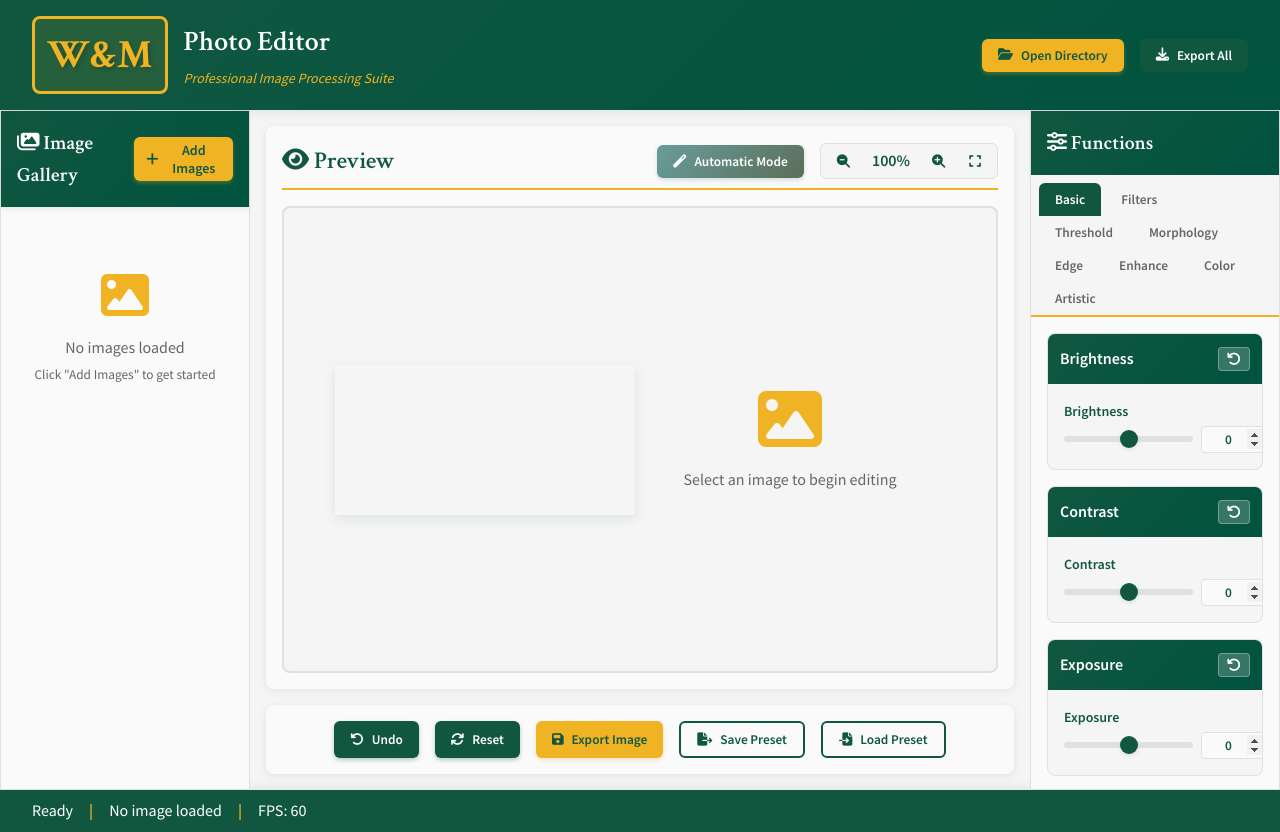
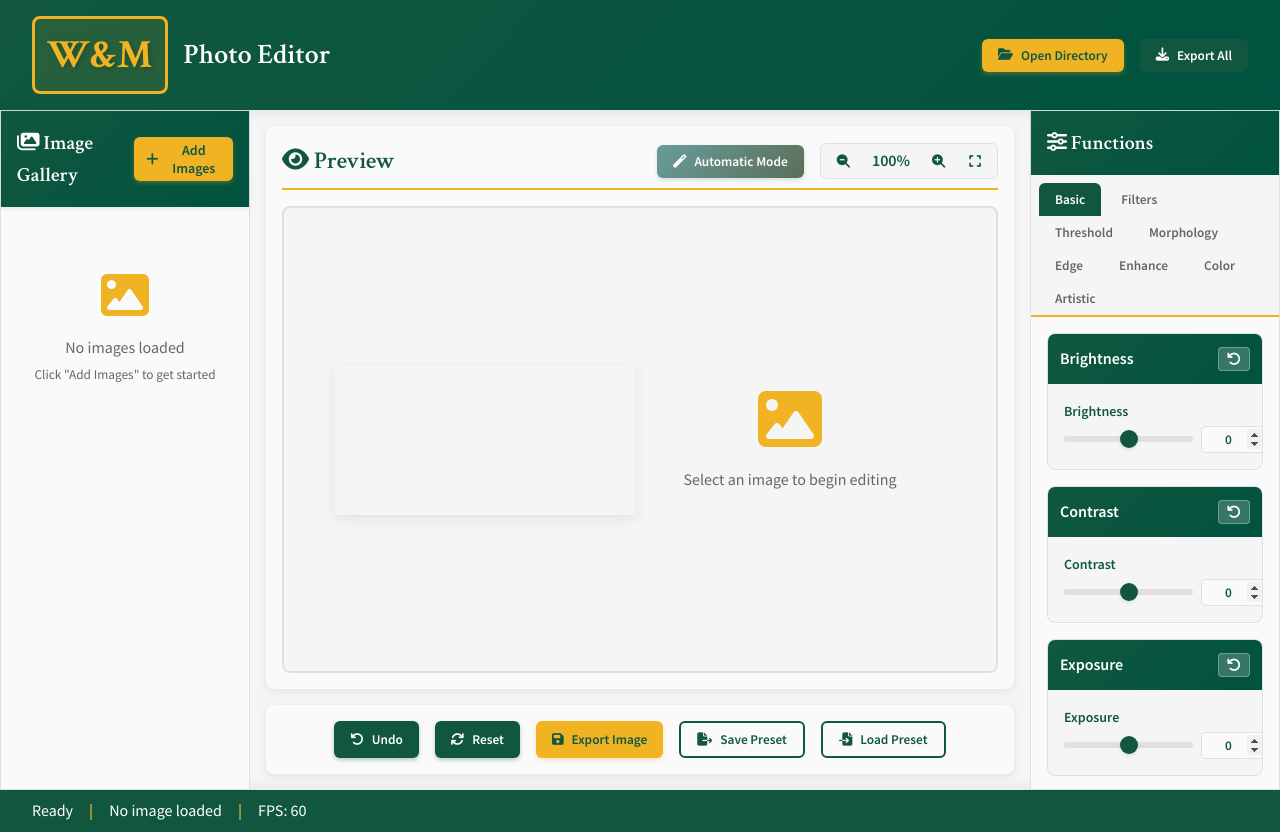
Before and after one commit to Emmanuelcsam/photolab, a plain HTML site: page index.html in a window 1280 px wide. Drawn offline with Linux system fonts and the light colour scheme.

Commit message:
Update index.html

```diff
--- a/index.html
+++ b/index.html
@@ -3,7 +3,7 @@
 <head>
     <meta charset="UTF-8">
     <meta name="viewport" content="width=device-width, initial-scale=1.0">
-    <title>William & Mary Photo Editor - Professional Image Processing</title>
+    <title>William & Mary Photo Editor</title>
     <link rel="stylesheet" href="styles.css">
     <link href="https://fonts.googleapis.com/css2?family=Crimson+Text:wght@400;600;700&family=Source+Sans+Pro:wght@300;400;600;700&display=swap" rel="stylesheet">
     <link rel="stylesheet" href="https://cdnjs.cloudflare.com/ajax/libs/font-awesome/6.4.0/css/all.min.css">
@@ -16,7 +16,6 @@
                 <div class="wm-cypher">W&M</div>
                 <div class="app-title">
                     <h1>Photo Editor</h1>
-                    <span class="tagline">Professional Image Processing Suite</span>
                 </div>
             </div>
             <div class="header-actions">
```
